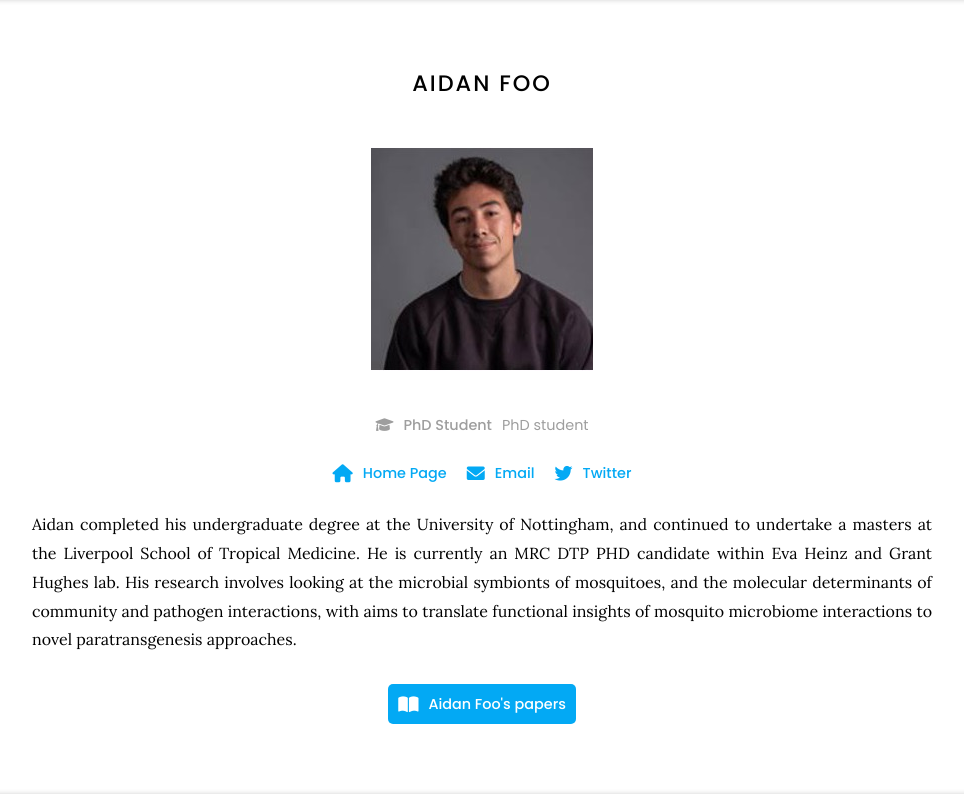
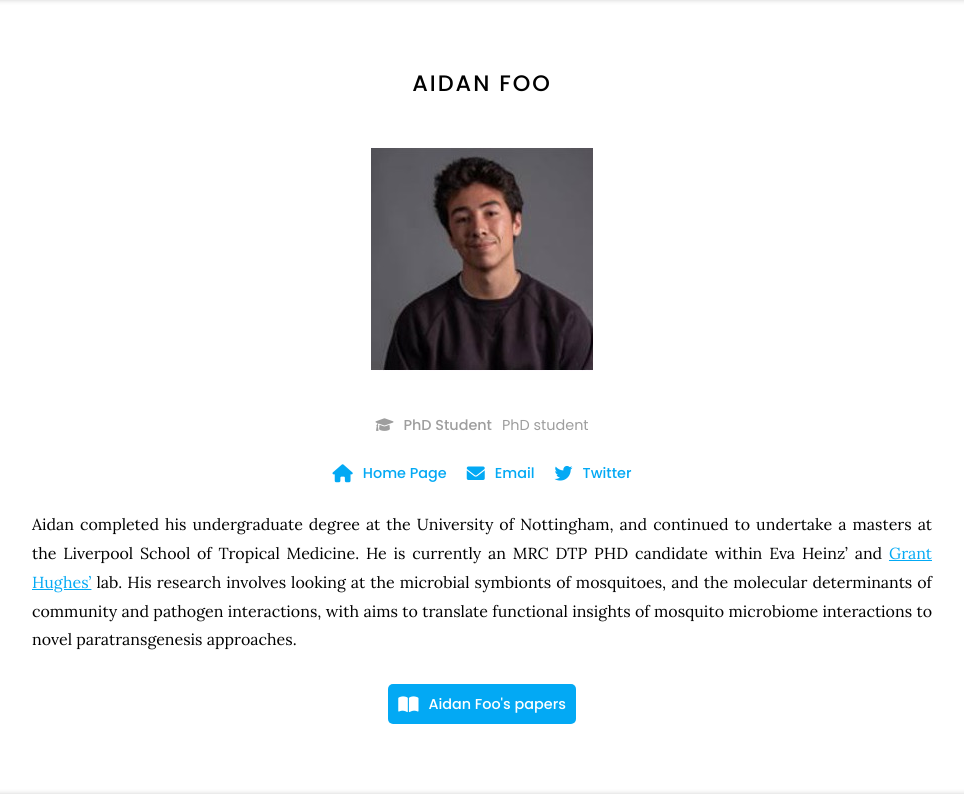
Before and after one commit to Evo-MInt/MicGen-lab-website, a Jekyll site: the page built from _members/aidan-foo.md, in a window 1280 px wide. Shown: the part 110-904 px from the top of the page, without its empty margins (158-1122 px from the left). Built offline with Jekyll 4.4.1, drawn with Linux system fonts in a browser that asks for light colours; part of the change alters nothing that is shown; grey boxes are pictures that could not be loaded.

```diff
--- a/_members/aidan-foo.md
+++ b/_members/aidan-foo.md
@@ -13,5 +13,5 @@ links:
 ---
 
 Aidan completed his undergraduate degree at the University of Nottingham, and continued to undertake a masters at the Liverpool School of Tropical Medicine.
-He is currently an MRC DTP PHD candidate within Eva Heinz and Grant Hughes lab.
+He is currently an MRC DTP PHD candidate within Eva Heinz' and [Grant Hughes'](https://www.lstmed.ac.uk/about/people/dr-grant-hughes) lab.
 His research involves looking at the microbial symbionts of mosquitoes, and the molecular determinants of community and pathogen interactions, with aims to translate functional insights of mosquito microbiome interactions to novel paratransgenesis approaches.
```
